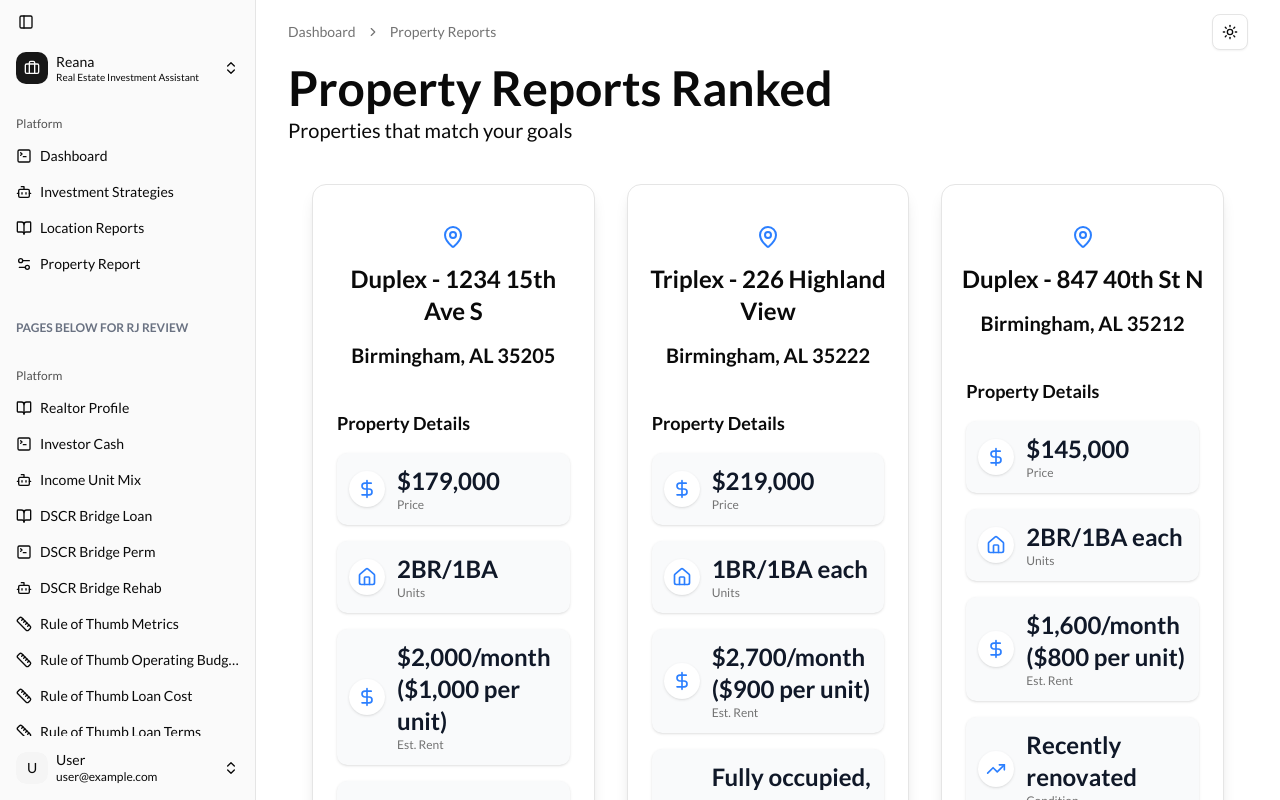
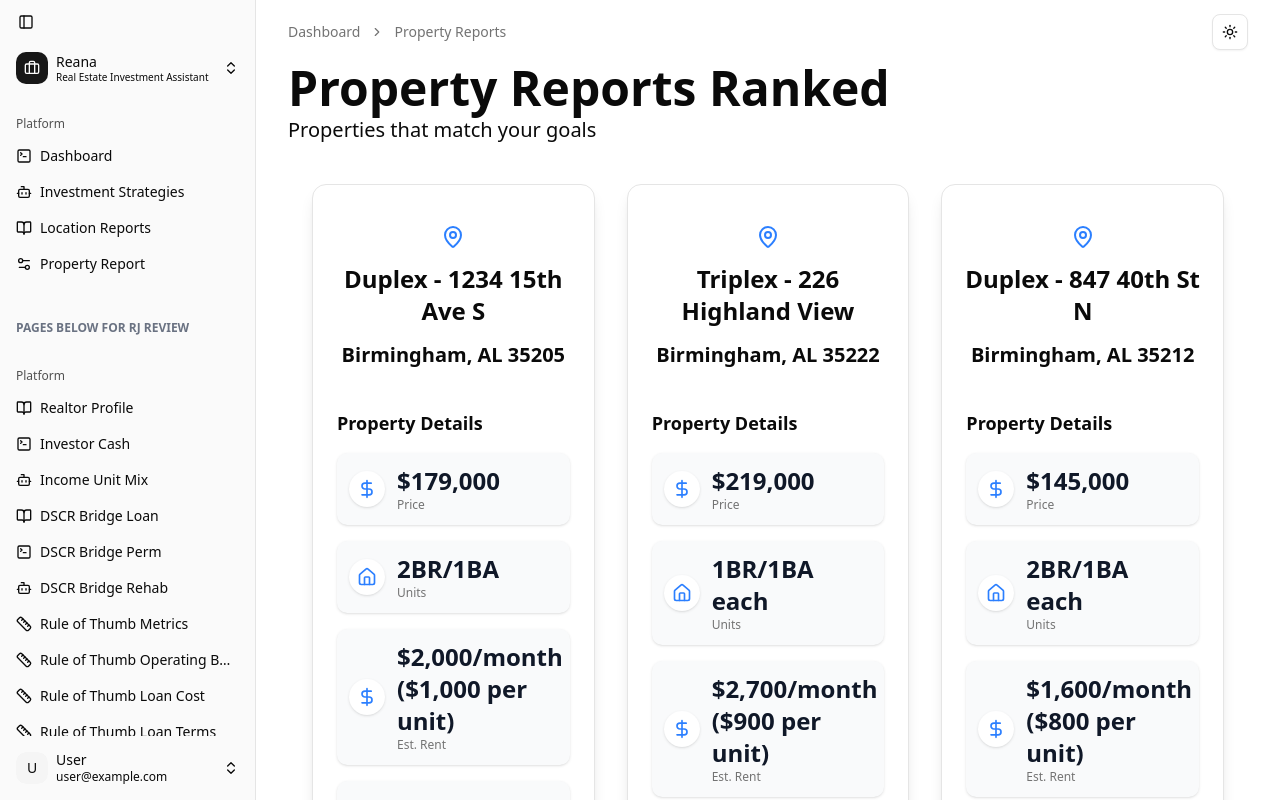
Before and after one commit to huynh-ngoc/INF117-Jascot-Development, a Next.js app in the folder reana/: page /property-report in a window 1280 px wide. Shown: the top 800 px of the page. Built offline with nearby package versions, Linux system fonts and the light colour scheme.

Commit message:
Fixed layout.jsx error

```diff
--- a/reana/src/app/globals.css
+++ b/reana/src/app/globals.css
@@ -42,6 +42,14 @@
   --radius-md: calc(var(--radius) - 2px);
   --radius-lg: var(--radius);
   --radius-xl: calc(var(--radius) + 4px);
+}
+
+h1, h2 {
+  font-family: var(--font-montserrat), sans-serif;
+}
+
+p {
+  font-family: var(--font-lato), sans-serif;
 }
 
 :root {
--- a/reana/src/app/layout.jsx
+++ b/reana/src/app/layout.jsx
@@ -1,4 +1,4 @@
-import { Geist, Geist_Mono, Montserrat, Lato } from "next/font/google";
+import { Montserrat, Lato } from "next/font/google";
 import "./globals.css";
 
 import { ThemeProvider } from "@/components/mode-toggle/theme-provider"
@@ -15,22 +15,6 @@ const lato = Lato({
   display: 'swap',
 });
 
-export function Header1() {
-  return <h1 className={montserrat.className}>Title 1</h1>;
-}
-
-export function Header2() {
-  return <h2 className={montserrat.className}>Title 2</h2>;
-}
-
-export function Header3() {
-  return <h3 className={montserrat.className}>Title 3</h3>;
-}
-
-export function Paragraph({ children }) {
-  return <p className={lato.className}>{children}</p>;
-}
-
 export const metadata = {
   title: "Create Next App",
   description: "Generated by create next app",
@@ -38,8 +22,8 @@ export const metadata = {
 
 export default function RootLayout({ children }) {
   return (
-    <html lang="en" className={montserrat.className}>
-      <body className={lato.className}>
+    <html lang="en" className={`${montserrat.variable} ${lato.variable}`}>
+      <body>
         <ThemeProvider
             attribute="class"
             defaultTheme="system"
```
